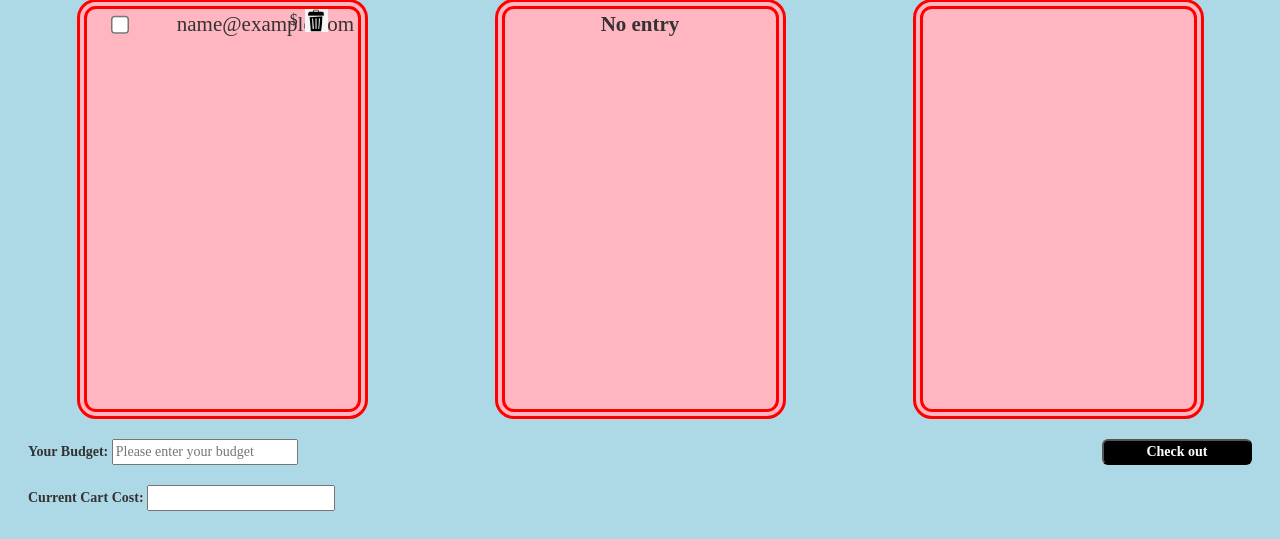
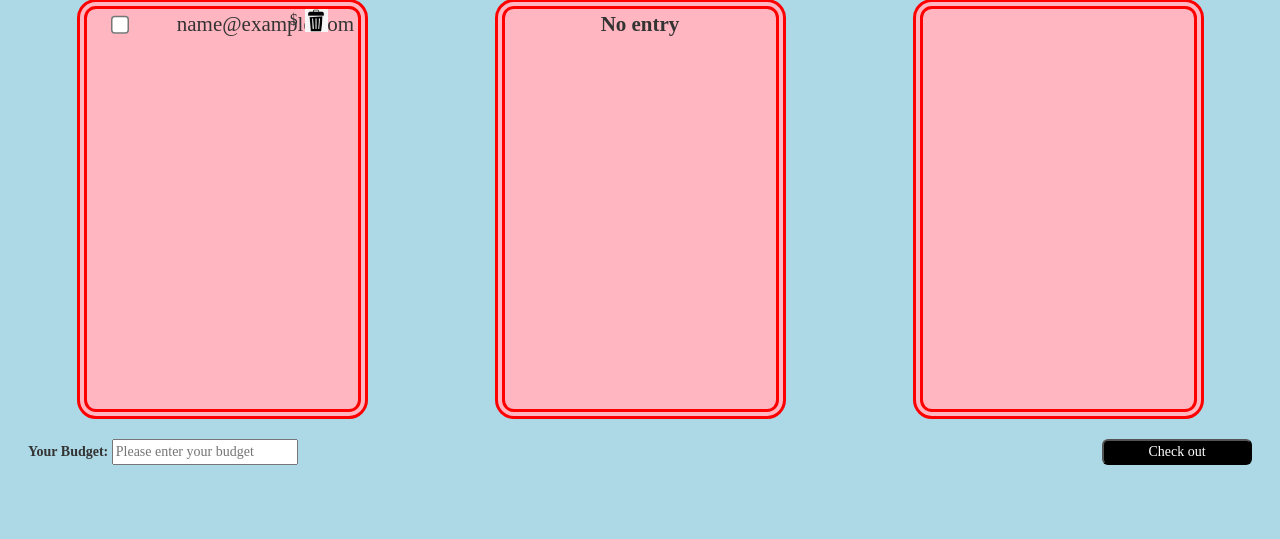
Before and after one commit to mchen628/Online-Shopper, a PHP site: page /main.php in a window 1280 px wide. Shown: the part 500-1039 px from the top of the page. After the commit the page ends 965 px from the top, so only its background shows below. Run offline with PHP 8.4, Linux system fonts and the light colour scheme; the visitor is signed in with stand-in values (Sample User, id 1); tables that the repository leaves empty or names only in its code hold one stand-in row (values such as "Sample post"); data that the repository does not hold is empty; some libraries are stand-ins or nearby versions.

Commit message:
deletion

```diff
--- a/main.php
+++ b/main.php
@@ -171,7 +171,6 @@
 		<div class="row">
 			<div class="col-sm-4 ">
 				<strong>Your Budget: </strong><input type="text" id="budget" placeholder="Please enter your budget"><br><br>
-				<strong>Current Cart Cost: <strong><input type="text" id="cartCost" readonly><br>
 			</div>
 			<div class="col-sm-4 text-center">
 			</div>
```
